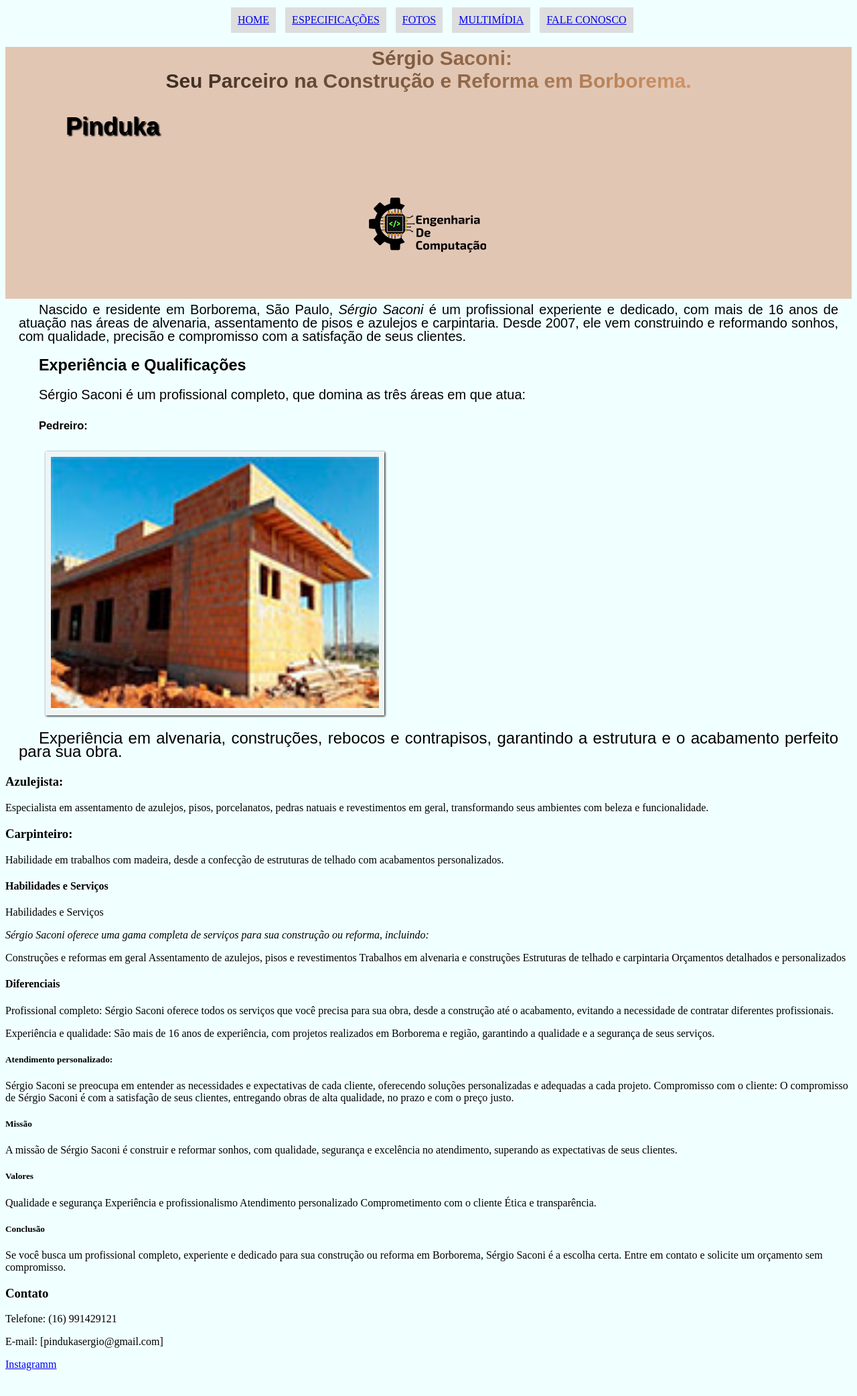
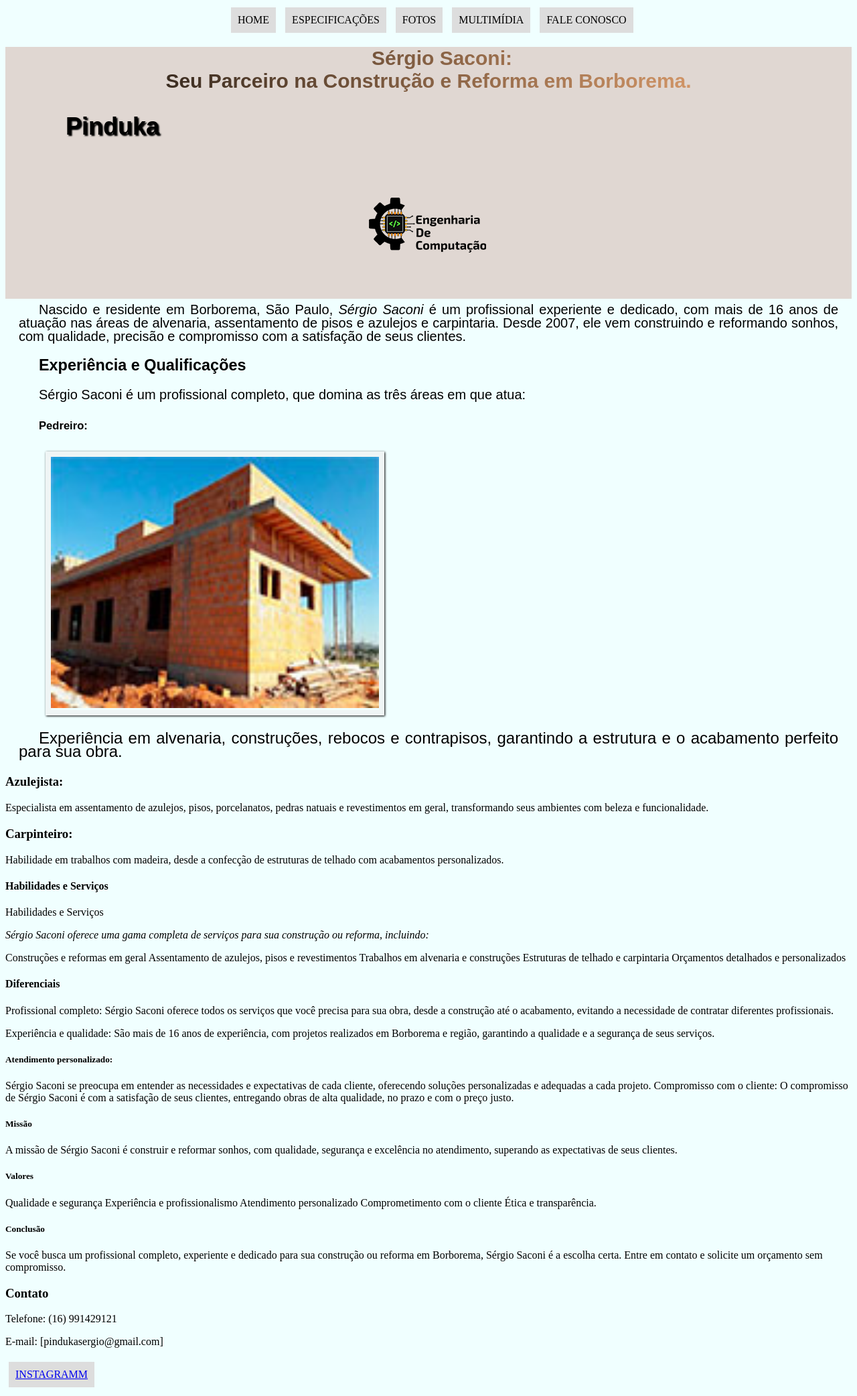
Before and after one commit to Sergio-Saconi/pinduka, a plain HTML site: page index.html in a window 1280 px wide. Shown: the whole page at 67% size. Before the commit the page ends 2062 px from the top, so only its background shows below. Drawn offline with Linux system fonts and the light colour scheme; files whose address does not match are found by name.

Commit message:
3 commit

```diff
--- a/estilo.css
+++ b/estilo.css
@@ -1,12 +1,13 @@
 @charset "UTF-8";
-body{
+
+body {
     font-family: "DM Sans" sans-serif;
     background-color: azure;
     /*background-image: url("src/imagem/azulejo.jpg");
     background-color: rgba(0, 0, 0, 0.2);*/
 }
 
-.title{
+.title {
     text-align: center;
     display: block;
     align-items: center;
@@ -14,28 +15,33 @@ body{
     font-family: "DM Sans", sans-serif;
     font: 30px;
     width: 700;
-    background-color:rgb(226, 198, 180);
+    background-color: rgb(224, 215, 210);
     position: relative;
     top: 50px;
 }
-.container{
+
+.container {
     display: block;
     align-items: center;
 
 }
-.title .imagem{
+
+.title .imagem {
 
     width: 150px;
     height: auto;
-margin-left: 150px;
+    margin-left: 150px;
 
 }
-.pedreiro{
+
+.pedreiro {
     display: block;
 }
-.texto{
+
+.texto {
     font-size: 1.5rem;
 }
+
 .gradiente-texto {
     font-size: 30px;
     background: linear-gradient(to right, #0e0d0c, #feb47b);
@@ -43,14 +49,14 @@ margin-left: 150px;
     -webkit-text-fill-color: transparent;
 }
 
-.gradiente-texto .imagem{
+.gradiente-texto .imagem {
     display: flex;
     height: 100px;
     width: 100px;
 }
 
 
-.pinduka{
+.pinduka {
     font-family: "DM Sans", sans-serif;
 
     width: 700;
@@ -60,22 +66,26 @@ margin-left: 150px;
     text-align: justify;
     text-shadow: 2px 2px 2px black;
 }
-.introdducao-introducao{
+
+.introdducao-introducao {
     font-family: "DM Sans", sans-serif;
     font: 20px;
     width: 700;
-    font-size: large ;
+    font-size: large;
     padding-left: 20px;
-}.descricao{
+}
+
+.descricao {
     font-family: "DM Sans", sans-serif;
-   font-size: 20px;
+    font-size: 20px;
     margin-left: 20px;
     margin-right: 20px;
     text-indent: 30px;
     text-align: justify;
     line-height: 20px;
 }
-button{
+
+button {
     padding: 10px 20px;
     font-size: 16px;
     cursor: pointer;
@@ -85,24 +95,29 @@ button{
     border-radius: 5px;
     margin-top: 20px;
 }
+
 button:hover {
     background-color: #0056b3;
 }
-.carrosel{
+
+.carrosel {
     position: relative;
     max-width: 600px;
     margin: auto;
     overflow: hidden;
 }
-.imagens-carrosel{
+
+.imagens-carrosel {
     display: flex;
     transition: transforme 0.5s ease;
 }
-.imagem img{
+
+.imagem img {
     max-width: 100%;
     display: block;
 }
-button{
+
+button {
     position: absolute;
     top: 50%;
     transform: translate(-50%);
@@ -111,14 +126,17 @@ button{
     cursor: pointer;
     padding: 10px;
 }
-.prev{
+
+.prev {
     left: 10px;
 }
-.next{
+
+.next {
     right: 10px;
 }
+
 /*formataçao de imagem com legenda*/
- .foto-legenda{
+.foto-legenda {
     position: relative;
     border: 8px solid #eff5f5;
     box-shadow: 1px 1px 3px black;
@@ -126,13 +144,15 @@ button{
     height: 40%;
     text-indent: 0px;
     align-items: center;
- }
-.foto-legenda img{
+}
+
+.foto-legenda img {
     width: 100%;
     height: 100%;
     text-align: justify;
 }
-.foto-legenda figcaption{
+
+.foto-legenda figcaption {
     opacity: 0;
     position: absolute;
     top: 0px;
@@ -144,27 +164,85 @@ button{
     box-sizing: border-box;
     transition: opacity 1s;
 }
-.foto-legenda:hover figcaption{
+
+.foto-legenda:hover figcaption {
     opacity: 0.7;
 }
+
 /*Formataçao do menu*/
-nav#menu{
-    display: block;/*para itens flutuar*/
+nav#menu {
+    display: block;
+    /*para itens flutuar*/
 }
-nav#menu ul{
-    list-style: none;/*tira marcações*/
-    text-transform: uppercase;  /*adiciona caixa alta (maiúsculas)*/
-    position: absolute; /*para posicionar o elmento em qualquer posição na tela*/
-    top: -10px;/*posição vertical*/
-    left: 300px;/*posição horizontal*/
+
+nav#menu ul {
+    list-style: none;
+    /*tira marcações*/
+    text-transform: uppercase;
+    /*adiciona caixa alta (maiúsculas)*/
+    position: absolute;
+    /*para posicionar o elmento em qualquer posição na tela*/
+    top: -10px;
+    /*posição vertical*/
+    left: 300px;
+    /*posição horizontal*/
 }
+
 nav#menu li {
-    display: inline-block;/*todos itens alinhados horizontalmente*/
-    background-color: #dddddd;/*ciaxas coloridas ao redor do texto*/
-    padding: 10px; /*cria espaço nas caixas*/
-    margin: 5px;/*espaço entre itens*/
+    display: inline-block;
+    /*todos itens alinhados horizontalmente*/
+    background-color: #dddddd;
+    /*ciaxas coloridas ao redor do texto*/
+    padding: 10px;
+    /*cria espaço nas caixas*/
+    margin: 5px;
+    /*espaço entre itens*/
+    transition: background-color 0.8s;
+    /*controla a transição dos elementos*/
+    /*para navegadore antigos
+    -webkit-transition: bacground-color 0.8s;
+    -moz-transition:background-color 0.8s  ;
+    -o-transition:background-color 0.8s ;
+    -ms-transition:bacground-color 0.8s;*/
 
 }
+
+/*formatar elementos do menu*/
+nav#menu li:hover {
+    background-color: #606060;
+    /*muda cor do elemento ao passsar o mause*/
+}
+
 nav#menu h1 {
     display: none;
 }
+
+nav#menu a {
+    color: #000000;
+    text-decoration: none;
+}
+
+.instagram {
+    display: block;
+    display: inline-block;
+    /*todos itens alinhados horizontalmente*/
+    background-color: #dddddd;
+    /*ciaxas coloridas ao redor do texto*/
+    padding: 10px;
+    /*cria espaço nas caixas*/
+    margin: 5px;
+    /*espaço entre itens*/
+    transition: background-color 0.8s;
+    /*controla a transição dos elementos*/
+    list-style: none;
+    /*tira marcações*/
+    text-transform: uppercase;
+    /*adiciona caixa alta (maiúsculas)*/
+    color: #000000;
+    text-decoration: none;
+}
+
+.instagram:hover {
+    background-color: #606060;
+    /*muda cor do elemento ao passsar o mause*/
+}
--- a/index.html
+++ b/index.html
@@ -123,7 +123,7 @@
     <p>Telefone: (16) 991429121
     </p>
     <p>E-mail: [pindukasergio@gmail.com]</p>
-    <p><a href="https://www.instagram.com/pindukasergio?igsh=MWljc2emx4NDVpMw==" target="_blank">Instagramm</a></p>
+    <p class="instagram"><a href="https://www.instagram.com/pindukasergio?igsh=MWljc2emx4NDVpMw==" target="_blank">Instagramm</a></p>
 
 
 
```
